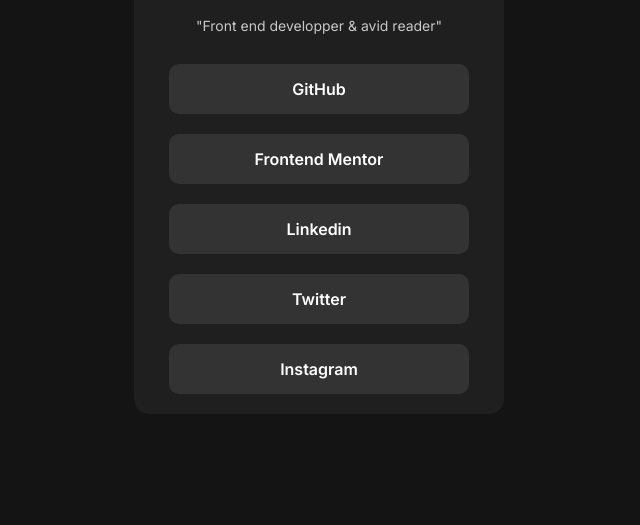
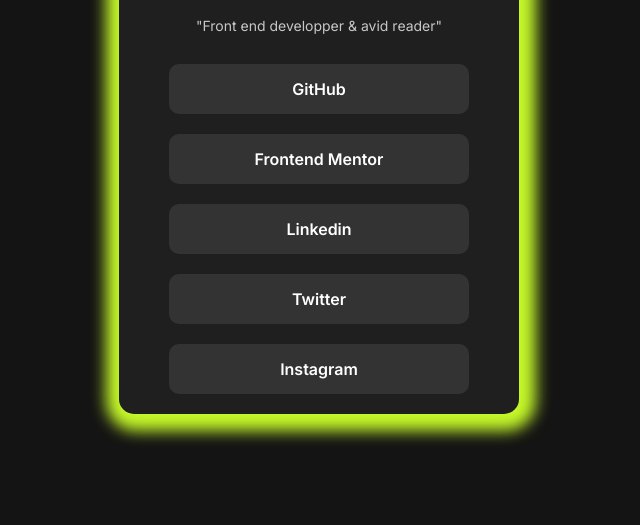
Before and after one commit to bochranaamane/Social-links-profile-solution, a plain HTML site: page index.html in a window 1280 px wide. Shown: the part 275-800 px from the top of the page, without its empty margins (321-961 px from the left). Drawn offline with Linux system fonts and the light colour scheme.

Commit message:
style.css

```diff
--- a/style.css
+++ b/style.css
@@ -21,11 +21,12 @@ body{
 }
 .card{
     background-color: var(--Grey800);
-    max-width: 370px;
+    max-width: 400px;
     width: 100%;
     height: auto;
     padding: 10px;
     border-radius: 15px;
+    box-shadow: 2px 2px 15px 15px var(--Green);
 }
 
 header{
@@ -84,6 +85,7 @@ main .s-infos h2{
     background-color: var(--Green);
     color: black;
 }
+
 @media (max-width:375px) {
     .card {
         max-width: 300px;
```
